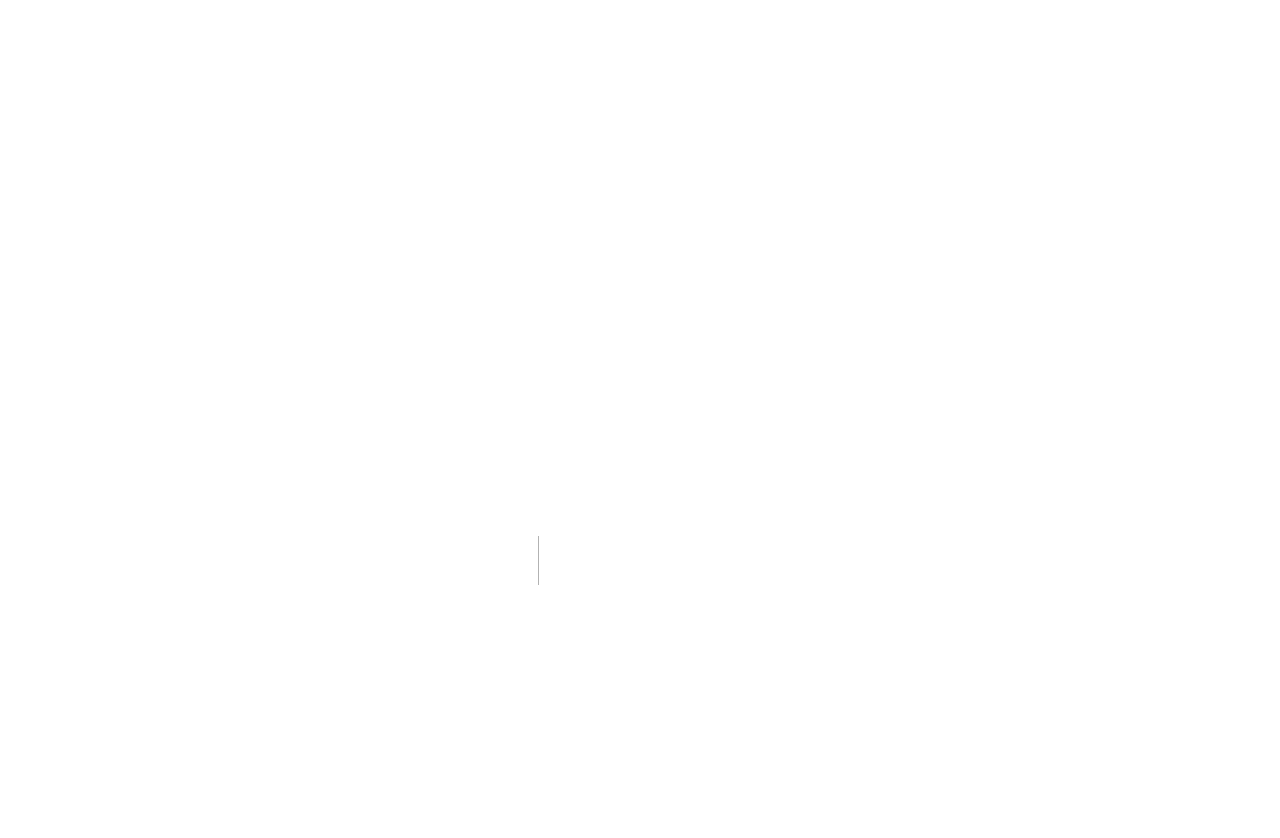
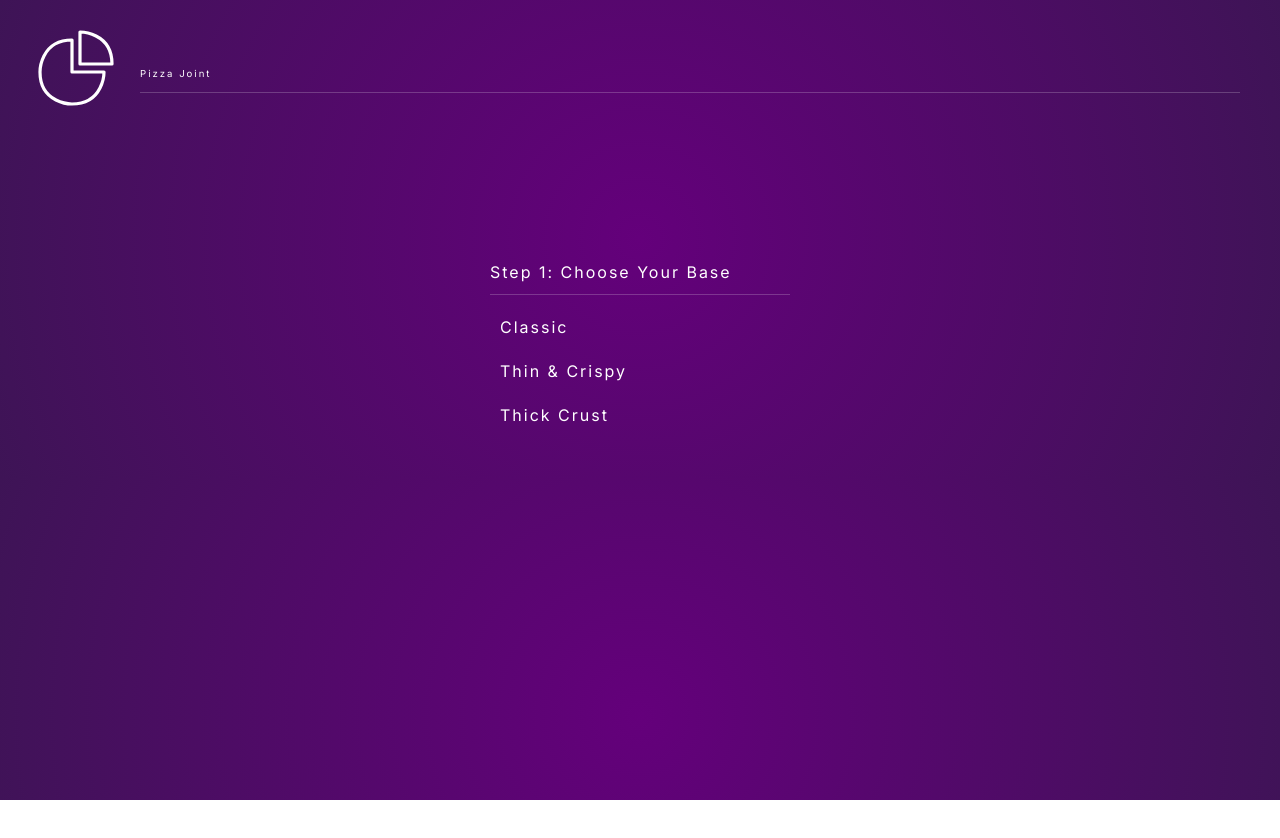
Before and after one commit to deniselupe/pizza-joint, a Next.js app: page /base in a window 1280 px wide. Before the commit this address had no page. Shown: the top 838 px of the page. After the commit the page ends 800 px from the top, so only its background shows below. Built offline with nearby package versions, Linux system fonts and the light colour scheme.

Commit message:
feat: implement base questionnaire page

```diff
--- /dev/null
+++ b/src/app/base/page.tsx
@@ -0,0 +1,41 @@
+"use client";
+
+import Link from "next/link";
+import { usePizza } from "@/contexts/PizzaContext";
+
+export default function Base() {
+    const { pizza, addBase } = usePizza();
+    const bases = ["Classic", "Thin & Crispy", "Thick Crust"];
+
+    return (
+        <div className="base container">
+            <h3>Step 1: Choose Your Base</h3>
+            <ul>
+                {
+                    bases.map((base) => {
+                        let spanClass = "";
+
+                        if (!!pizza.base && (pizza.base === base)) {
+                            spanClass = "active";
+                        }
+
+                        return (
+                            <li key={base} onClick={() => addBase(base)}>
+                                <span className={spanClass}>{base}</span>
+                            </li>
+                        )
+                    })
+                }
+            </ul>
+            {
+                !!pizza.base
+                &&
+                <div className="next">
+                    <Link href="/toppings">
+                        <button>Next</button>
+                    </Link>
+                </div>
+            }
+        </div>
+    );
+}
```
